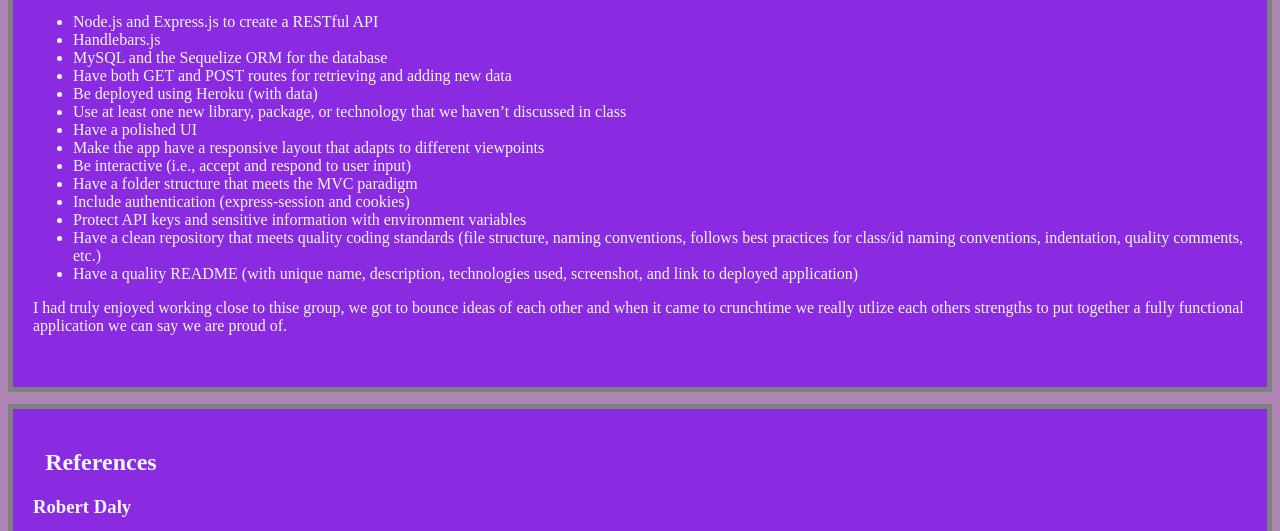
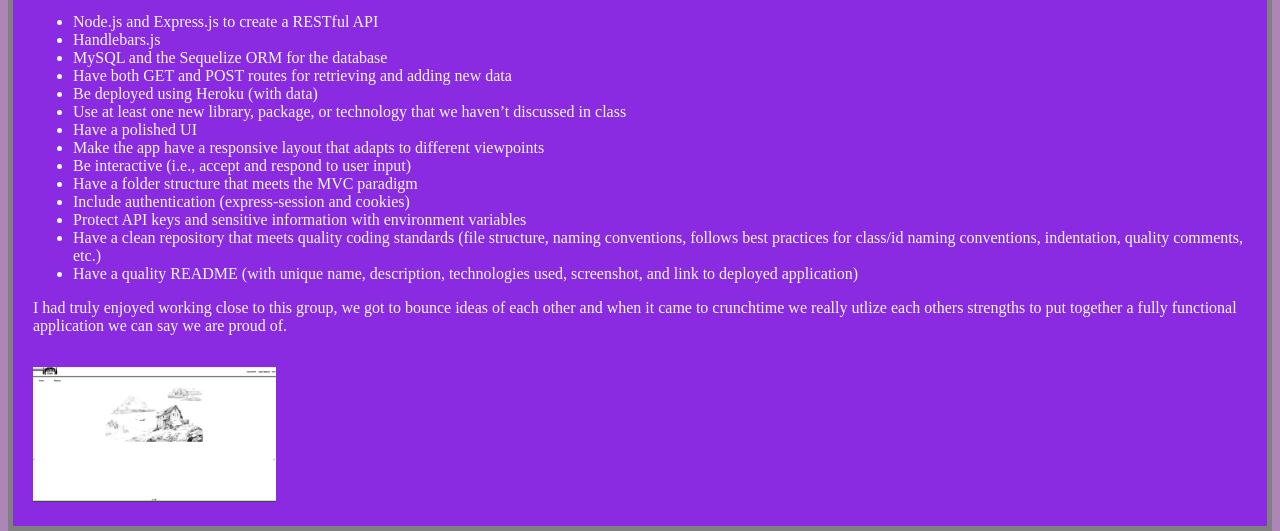
Before and after one commit to Nuno0123/Digital-Resume, a plain HTML site: page index.html in a window 1280 px wide. Shown: the part 1722-2253 px from the top of the page. Drawn offline with Linux system fonts and the light colour scheme.

Commit message:
added in final project with photos and alt

```diff
--- a/index.html
+++ b/index.html
@@ -78,8 +78,10 @@
                 </ul>
 
 
-            I had truly enjoyed working close to thise group, we got to bounce ideas of each other and when it came to crunchtime we really utlize each others strengths to put together a fully functional application we can say we are proud of.
+            I had truly enjoyed working close to this group, we got to bounce ideas of each other and when it came to crunchtime we really utlize each others strengths to put together a fully functional application we can say we are proud of.
             </P>
+
+            <a href="https://nameless-springs-87426-ab7084b2cd1d.herokuapp.com/"><img src="./assets/images/artdealer.png" alt="Screenshot of final Bootcamp project"></a>
 
         </article>
 
```
Also changed, not shown: assets/images/artdealer.png (added).
